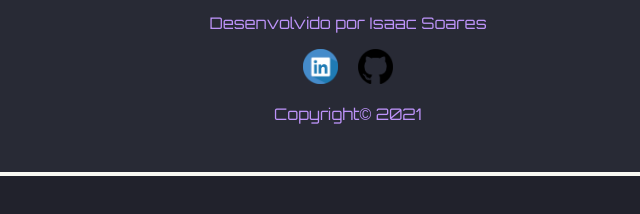
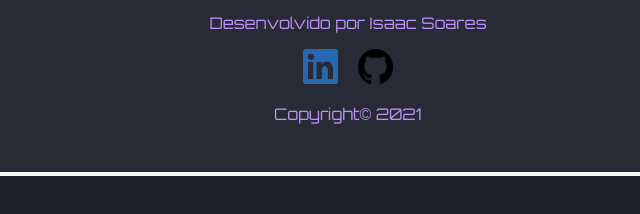
Before and after one commit to ISS2718/Trilha_DEVs_HTML_CSS, a plain HTML site: page docs/index.html in a window 1280 px wide. Shown: the part 1029-1243 px from the top of the page, 292-932 px from the left. Drawn offline with Linux system fonts and the light colour scheme.

Commit message:
icons update

```diff
--- a/docs/index.html
+++ b/docs/index.html
@@ -61,7 +61,7 @@
             Desenvolvido por Isaac Soares
             <nav>
                 <a class="imagelink" href="https://www.linkedin.com/in/isaac-soares-76a111197" target="_blank">
-                    <img src="./assets/images/Linkedin_logo.png" alt="Linkedin" width="35" height="35">
+                    <img src="./assets/images/LI-In-Bug.png" alt="Linkedin" width="35" height="35">
                 </a>
                 &nbsp;&nbsp;&nbsp;
                 <a class="imagelink" href="https://github.com/ISS2718" target="_blank">
```
Also changed, not shown: docs/projetos.html (+1 -1 lines), docs/assets/images/LI-In-Bug.png (added), docs/assets/images/Linkedin_logo.png (deleted).
